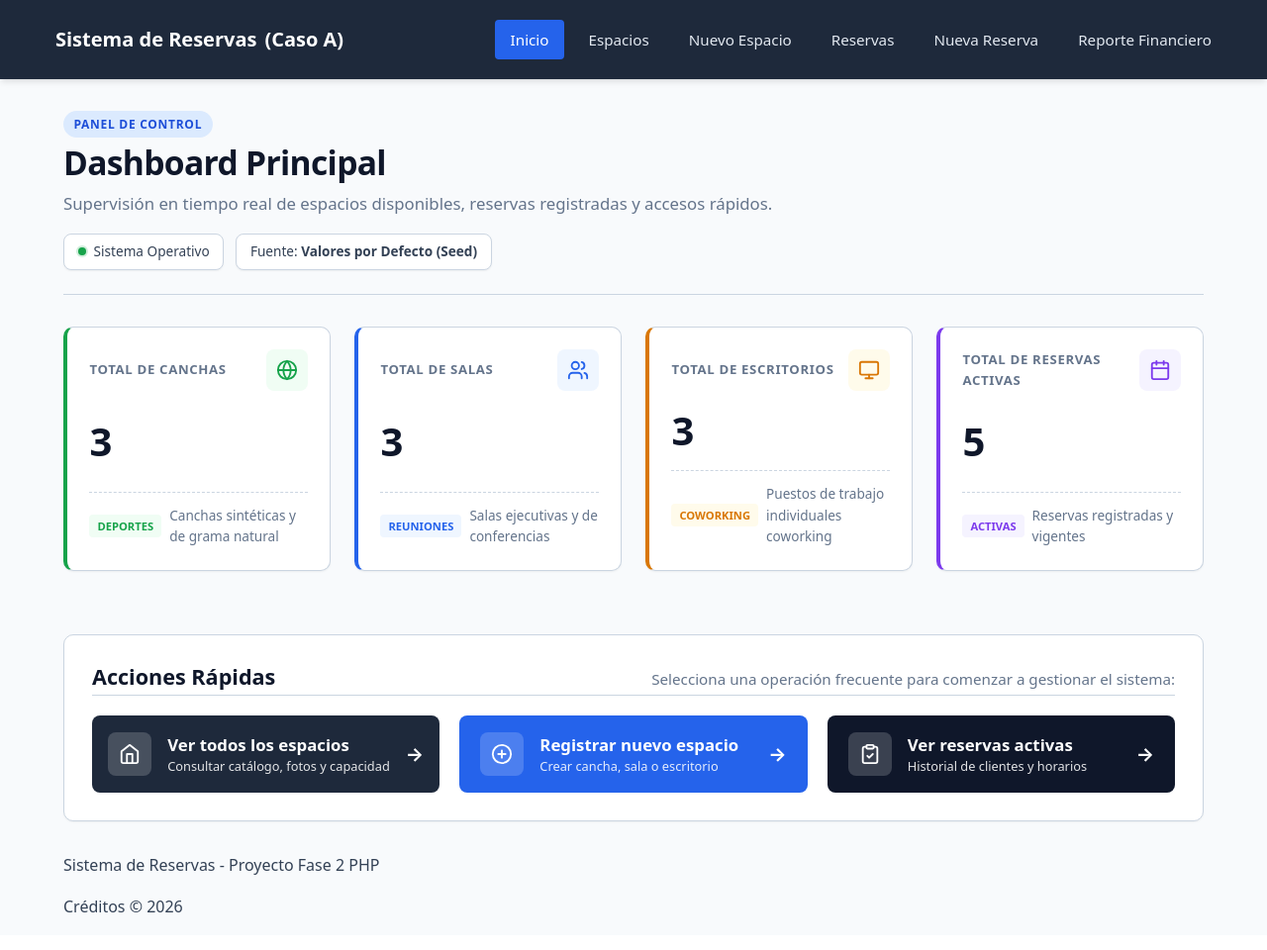
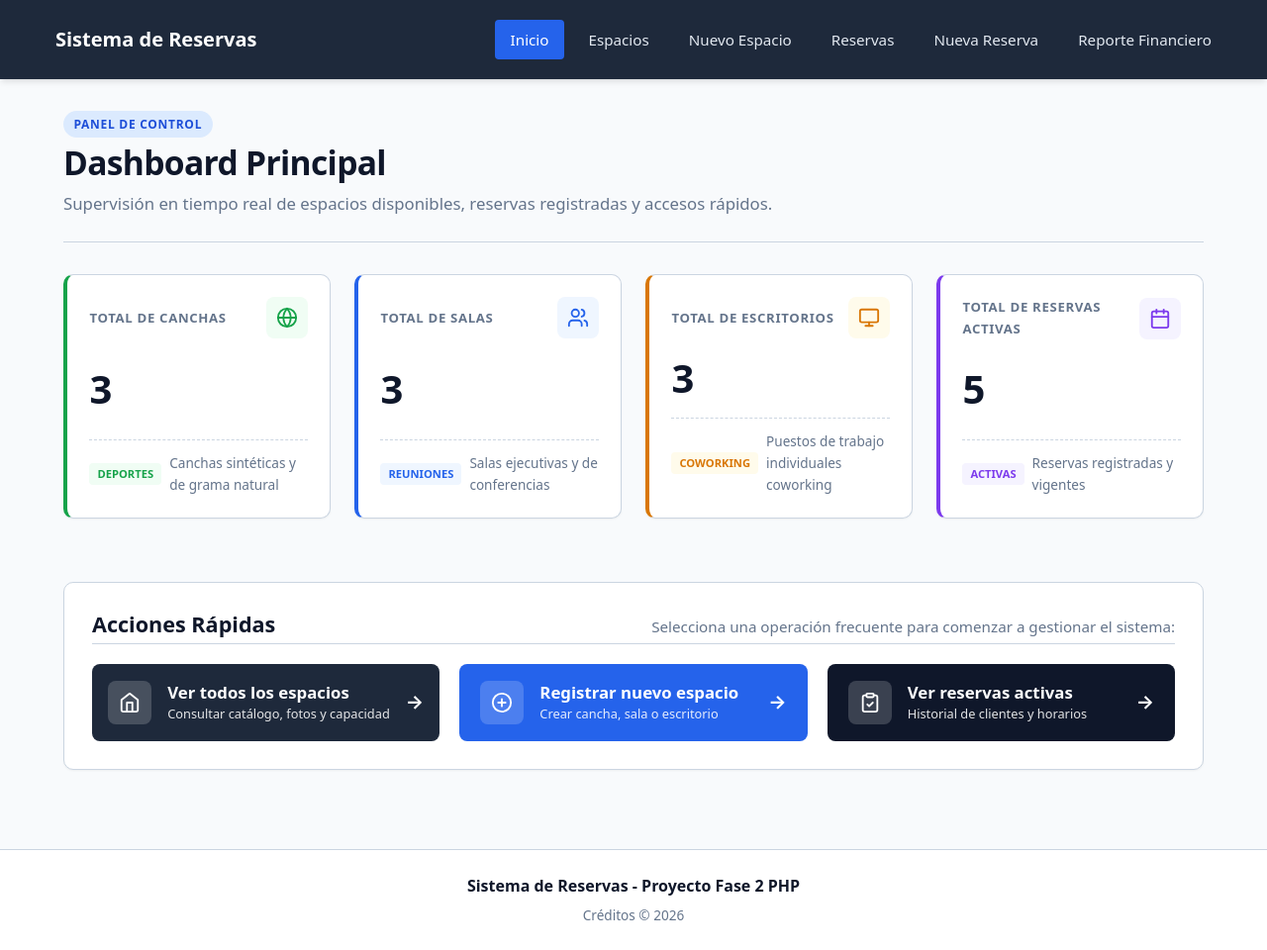
Before and after one commit to Solit0/Sistema-de-reservas, a PHP site: page / in a window 1280 px wide. Shown: the whole page at 99% size. Before the commit the page ends 922 px from the top, so only its background shows below. Run offline with PHP 8.4, Linux system fonts and the light colour scheme; data that the repository does not hold is empty.

Commit message:
style(ui): limpia referencias a caso a y persistencia en titulos y consolida pie de pagina

```diff
--- a/public/espacios/reporte.php
+++ b/public/espacios/reporte.php
@@ -124,7 +124,7 @@ require_once __DIR__ . '/../../views/layout/encabezado.php';
         <div>
             <span style="display: inline-flex; align-items: center; gap: 0.4rem; font-size: 0.8rem; background: #f1f5f9; color: var(--color-secundario); padding: 0.35rem 0.75rem; border-radius: 9999px; border: 1px solid var(--color-borde); font-weight: 600;">
                 <svg width="14" height="14" viewBox="0 0 24 24" fill="none" stroke="currentColor" stroke-width="2" stroke-linecap="round" stroke-linejoin="round" aria-hidden="true"><circle cx="12" cy="12" r="10"/><path d="M12 6v6l4 2"/></svg>
-                Fuente: <?= e($fuenteReporte) ?>
+                Consolidado en Tiempo Real
             </span>
         </div>
     </div>
--- a/public/index.php
+++ b/public/index.php
@@ -508,15 +508,6 @@ require_once __DIR__ . '/../views/layout/encabezado.php';
                 <h1><?= e($tituloPagina) ?></h1>
                 <p>Supervisión en tiempo real de espacios disponibles, reservas registradas y accesos rápidos.</p>
             </div>
-            <div class="dashboard-header-metas">
-                <div class="badge-estado">
-                    <span class="punto-indicador"></span>
-                    <span>Sistema Operativo</span>
-                </div>
-                <div class="badge-estado" title="Origen de las métricas renderizadas">
-                    <span>Fuente: <strong><?= e($fuenteDatos) ?></strong></span>
-                </div>
-            </div>
         </div>
     </header>
 
@@ -621,7 +612,7 @@ require_once __DIR__ . '/../views/layout/encabezado.php';
                     <div>
                         <h2>Espacios Registrados</h2>
                         <p style="margin: 0; color: var(--color-texto-mutado); font-size: 0.9rem;">
-                            Datos sincronizados dinámicamente desde <?= e($fuenteDatos) ?>.
+                            Datos de espacios sincronizados en tiempo real.
                         </p>
                     </div>
                     <a href="espacios/crear.php" class="btn btn-acento" style="font-size: 0.85rem; padding: 0.45rem 0.9rem;">
--- a/public/reservas/index.php
+++ b/public/reservas/index.php
@@ -79,7 +79,7 @@ require_once __DIR__ . '/../../views/layout/encabezado.php';
         <div>
             <h1 style="margin: 0; font-size: 1.85rem;"><?= e($tituloPagina) ?></h1>
             <p style="margin: 0.25rem 0 0 0; color: var(--color-texto-mutado); font-size: 0.9rem;">
-                Supervisión de agendas y estado de cobros (Fuente: <?= e($fuente) ?>).
+                Supervisión de agendas y estado de cobros en tiempo real.
             </p>
         </div>
         <div>
--- a/views/layout/encabezado.php
+++ b/views/layout/encabezado.php
@@ -41,7 +41,6 @@ $esActivo = static function (string $ruta) use ($rutaActual): string {
             <div class="marca">
                 <a href="/index.php" class="logo">
                     <span>Sistema de Reservas</span>
-                    <span class="caso-estudio">(Caso A)</span>
                 </a>
             </div>
             <nav class="navegacion-principal">
--- a/views/layout/pie.php
+++ b/views/layout/pie.php
@@ -1,9 +1,9 @@
     </main>
 
-    <footer class="pie-principal">
+    <footer class="pie-principal" style="border-top: 1px solid var(--color-borde); padding: 1.5rem 0; margin-top: 3rem; background: var(--color-superficie); text-align: center;">
         <div class="contenedor">
-            <p>Sistema de Reservas - Proyecto Fase 2 PHP</p>
-            <p>Cr&eacute;ditos &copy; <?= date('Y') ?></p>
+            <p style="margin: 0; font-weight: 600; color: var(--color-secundario);">Sistema de Reservas - Proyecto Fase 2 PHP</p>
+            <p style="margin: 0.35rem 0 0 0; color: var(--color-texto-mutado); font-size: 0.85rem;">Cr&eacute;ditos &copy; <?= date('Y') ?></p>
         </div>
     </footer>
 </body>
```
Also changed, not shown: 4 other files.
